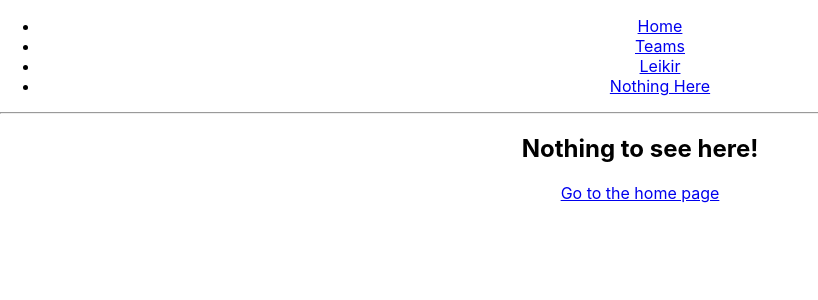
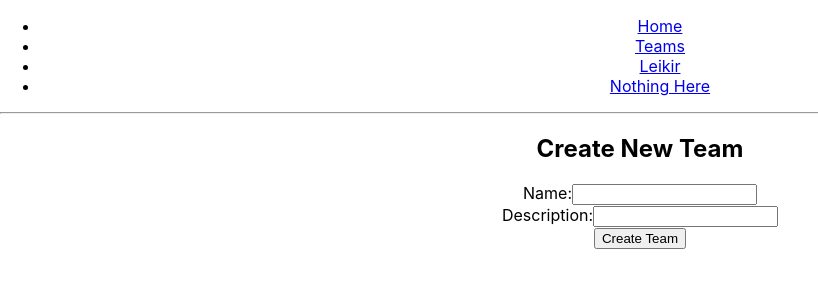
Before and after one commit to dbg14hi/vef2-2024-cra-daemi, a React (Create React App) app: page /createTeam in a window 1280 px wide. Shown: the top 300 px of the page, without its empty margins (0-818 px from the left). Built offline with nearby package versions, Linux system fonts and the light colour scheme.

Commit message:
eh meira
createteam
deleteteam

```diff
--- a/src/App.tsx
+++ b/src/App.tsx
@@ -9,6 +9,7 @@ import { Leikir } from "./pages/Leikir";
 import { Leik } from "./pages/Leik";
 import { Teams } from "./pages/Teams";
 import { Team } from "./pages/Team";
+import { CreateTeam } from "./pages/CreateTeam";
 
 function App() {
   return (
@@ -20,6 +21,7 @@ function App() {
           <Route path="teams/:id" element={<Team  />} />
           <Route path="leikir" element={<Leikir  />} />
           <Route path="leik/:id" element={<Leik  />} />
+          <Route path="createTeam" element={<CreateTeam  />} />
           <Route path="experiment" element={<Experiment />} />
           <Route path="*" element={<NotFound />} />
         </Route>
--- /dev/null
+++ b/src/pages/CreateTeam.tsx
@@ -0,0 +1,62 @@
+import { useState } from "react";
+import { useNavigate } from "react-router-dom";
+
+export type Team = {
+  id: number;
+  name: string;
+  description?: string;
+}
+
+export function CreateTeam() {
+  const [name, setName] = useState<string>("");
+  const [description, setDescription] = useState<string>("");
+
+  const navigate = useNavigate();
+
+  const handleNameChange = (event: React.ChangeEvent<HTMLInputElement>) => {
+    setName(event.target.value);
+  };
+
+  const handleDescriptionChange = (event: React.ChangeEvent<HTMLInputElement>) => {
+    setDescription(event.target.value);
+  };
+
+  const handleSubmit = async (event: React.FormEvent<HTMLFormElement>) => {
+    event.preventDefault();
+
+    // Send a request to create the team
+    const response = await fetch("http://localhost:4000/teams", {
+      method: "POST",
+      headers: {
+        "Content-Type": "application/json",
+      },
+      body: JSON.stringify({
+        name,
+        description,
+      }),
+    });
+
+    if (response.ok) {
+      navigate("/teams");
+    } else {
+      console.error("Failed to create team");
+    }
+  };
+
+  return (
+    <div>
+      <h2>Create New Team</h2>
+      <form onSubmit={handleSubmit}>
+        <div>
+          <label htmlFor="name">Name:</label>
+          <input type="text" id="name" value={name} onChange={handleNameChange} />
+        </div>
+        <div>
+          <label htmlFor="description">Description:</label>
+          <input type="text" id="description" value={description} onChange={handleDescriptionChange} />
+        </div>
+        <button type="submit">Create Team</button>
+      </form>
+    </div>
+  );
+}
--- a/src/pages/Team.tsx
+++ b/src/pages/Team.tsx
@@ -2,29 +2,32 @@ import { useState } from "react";
 import { useParams } from "react-router-dom";
 import { Team as TeamType } from "../types";
 
-// TODO þetta þarf að sækja úr vefþjónustu
+
 const TEAM: TeamType = { id: 1, name: 'test', description: 'test description' }
 
 export function Team() {
   const params = useParams();
   const id = params.id;
 
-  // TODO gera að state
-  const description = 'foo';
-  const [name, setName] = useState<string>(TEAM.name)
-  const [errors, setErrors] = useState(null)
+  // State variables with default values
+  const [name, setName] = useState<string>(TEAM.name || "");
+  const [description, setDescription] = useState<string>(TEAM.description || "");
+  const [errors, setErrors] = useState<any>(null);
 
-  const onTeamNameChange = (e: any) => {
-    console.log(e.target.value);
-    setName(e.target.value)
+
+  const onTeamNameChange = (e: React.ChangeEvent<HTMLInputElement>) => {
+    setName(e.target.value);
   }
 
+
+  const onTeamDescriptionChange = (e: React.ChangeEvent<HTMLInputElement>) => {
+    setDescription(e.target.value);
+  }
+
+  // Function to handle form submission for updating team
   const onFormSubmit = async (e: React.FormEvent<HTMLFormElement>) => {
     e.preventDefault();
 
-    console.log('submitta', name);
-
-    // Uppfæra team í gegnum API með því að senda gegnum fetch
 
     const response = await fetch(`http://localhost:4000/teams/${id}`, {
       body: JSON.stringify({
@@ -32,11 +35,23 @@ export function Team() {
         description
       }),
       method: 'PATCH'
-    })
+    });
 
     if (response.status === 400) {
-      // Upp kom villa! birta villuskilaboð
-      setErrors(await response.json())
+      setErrors(await response.json());
+    }
+  }
+
+
+  const deleteTeam = async () => {
+    const response = await fetch(`http://localhost:4000/teams/${id}`, {
+      method: 'DELETE'
+    });
+
+    if (response.ok) {
+      console.log("team deleted")
+    } else {
+      console.error('Failed to delete team');
     }
   }
 
@@ -47,7 +62,12 @@ export function Team() {
           <label>Heiti:</label>
           <input type="text" onChange={onTeamNameChange} value={name} />
         </div>
+        <div>
+          <label>Lýsing:</label>
+          <input type="text" onChange={onTeamDescriptionChange} value={description} />
+        </div>
         <button>Uppfæra!</button>
+        <button type="button" onClick={deleteTeam}>Eyða liði</button>
       </form>
       {errors && (<p>Villur við að uppfæra lið: {JSON.stringify(errors)}</p>)}
       <p>Nýtt heiti á liði verður: {name}</p>
--- a/src/pages/Teams.tsx
+++ b/src/pages/Teams.tsx
@@ -36,6 +36,9 @@ export function Teams() {
         })}
       </ul>
       <p>
+        <Link to="/createTeam">Create New Team</Link> {/* Added create team link */}
+      </p>
+      <p>
         <Link to="/">Go to the home page</Link>
       </p>
     </div>
```
